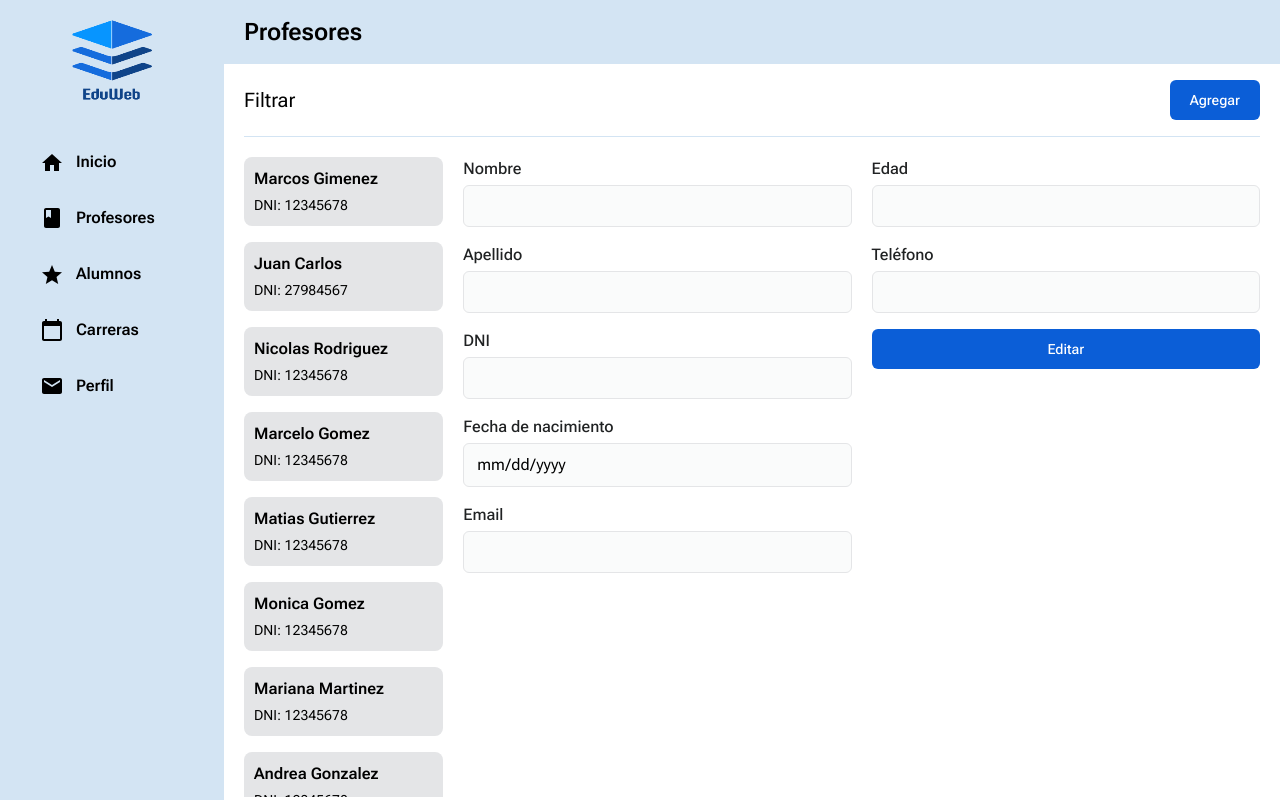
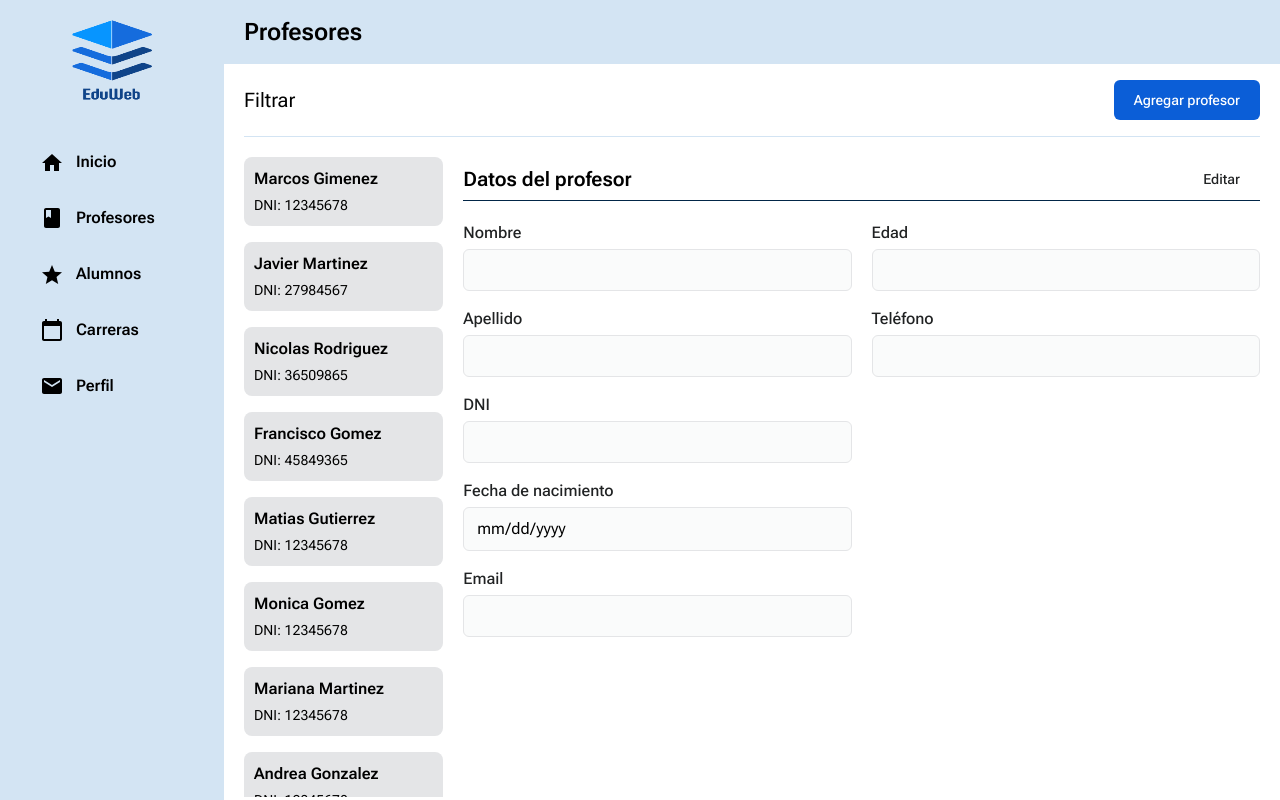
Before and after one commit to No-Country/S7-22-T-NodeReact, a Next.js app in the folder frontend/: page /profesores in a window 1280 px wide. Built offline with nearby package versions, Linux system fonts and the light colour scheme; data requests are answered from the project's data file.

Commit message:
added form functionality

```diff
--- a/frontend/db.json
+++ b/frontend/db.json
@@ -32,9 +32,9 @@
     },
     {
       "id": 2,
-      "firstName": "Juan",
-      "surname": "Carlos",
-      "age": 42,
+      "firstName": "Javier",
+      "surname": "Martinez",
+      "age": "51",
       "email": "juanp@eduweb.com",
       "dni": "27984567",
       "dateOfBirth": "1975-12-03",
@@ -46,17 +46,17 @@
       "surname": "Rodriguez",
       "age": 45,
       "email": "nicolasr@eduweb.com",
-      "dni": 12345678,
+      "dni": "36509865",
       "dateOfBirth": "1975-12-03",
       "phone": 1122334455
     },
     {
       "id": 4,
-      "firstName": "Marcelo",
+      "firstName": "Francisco",
       "surname": "Gomez",
       "age": 42,
       "email": "juang@eduweb.com",
-      "dni": 12345678,
+      "dni": "45849365",
       "dateOfBirth": "1975-12-03",
       "phone": 1122334455
     },
--- a/frontend/src/components/Button.jsx
+++ b/frontend/src/components/Button.jsx
@@ -1,4 +1,4 @@
-const Button = ({ size, variant, text, type, onClick, visible }) => {
+const Button = ({ size, variant, text, type, onClick, visible, name, value }) => {
     let bgColour, borderColour, textColour = '';
     let disabled = false;
 
@@ -23,7 +23,7 @@ const Button = ({ size, variant, text, type, onClick, visible }) => {
         case 'normal':
             bgColour = 'bg-white';
             textColour = 'text-black';
-            borderColour = 'border border-border';
+            // borderColour = 'border border-border';
             break;
         default:
             bgColour = 'bg-primary';
@@ -32,7 +32,13 @@ const Button = ({ size, variant, text, type, onClick, visible }) => {
     }
 
     return (
-        <button type={type} disabled={disabled} onClick={onClick} className={`${size === 'full' ? 'w-full' : '' } ${borderColour} ${bgColour} ${textColour} ${visible ? 'block' : 'hidden'} py-2.5 px-5 rounded-md font-medium text-sm`}>
+        <button
+            type={type}
+            disabled={disabled}
+            onClick={onClick}
+            className={`${size === 'full' ? 'w-full' : '' } ${borderColour} ${bgColour} ${textColour} ${visible ? 'block' : 'hidden'} py-2.5 px-5 rounded-md font-medium text-sm`}
+            name={name}
+            value={value} >
             { text }
         </button>
     )
--- a/frontend/src/components/Layout.jsx
+++ b/frontend/src/components/Layout.jsx
@@ -38,7 +38,7 @@ const Layout = ({ children, name }) => {
                 </div>
             </div>
 
-            <div className='w-full lg:ml-56'>
+            <div className='w-full lg:ml-56 relative'>
                 <div className='bg-secondary h-16 flex items-center justify-between px-5'>
                     <h1 className='text-h3 font-semibold'>{ name }</h1>
 
--- a/frontend/src/pages/profesores/agregar.jsx
+++ b/frontend/src/pages/profesores/agregar.jsx
@@ -1,6 +1,7 @@
 import Layout from "@/components/Layout";
 import Button from "@/components/Button";
 import Link from "next/link";
+import InputField from "@/components/InputField";
 
 const Agregar = () => {
     return (
@@ -11,7 +12,24 @@ const Agregar = () => {
                     <Button text={'Guardar'} variant={'success'} visible={true} />
                 </Link>
             </div>
-            <h1>Form</h1>
+
+            <div className='w-4/5'>
+                <form className='flex gap-5'>
+                    <div className='w-full'>
+                        <InputField label={'Nombre'} type={'text'} name={'firstName'} />
+                        <InputField label={'Apellido'} type={'text'} name={'surname'} />
+                        <InputField label={'DNI'} type={'number'} name={'dni'} />
+                        <InputField label={'Fecha de nacimiento'} type={'date'} name={'dateOfBirth'} />
+                        <InputField label={'Email'} type={'email'} name={'email'} />
+                    </div>
+                    <div className='w-full'>
+                        <InputField label={'Edad'} type={'number'} name={'age'} />
+                        <InputField label={'Teléfono'} type={'number'} name={'phone'} />
+                        <Button text={'Editar'} variant={'interactive'} size={'full'} type={'button'} />
+                        <Button text={'Guardar'} variant={'success'} size={'full'} type={'submit'} />
+                    </div>
+                </form>
+            </div>
         </Layout>
     )
 }
--- a/frontend/src/pages/profesores/index.jsx
+++ b/frontend/src/pages/profesores/index.jsx
@@ -18,16 +18,7 @@ const Profesores = () => {
     });
     const [editStatus, setEditStatus] = useState(false);
     const [saveButton, setSaveButton] = useState(false);
-    // const [inputValue, setInputValue] = useState({
-    //     "id": '',
-    //     "firstName": '',
-    //     "surname": '',
-    //     "age": '',
-    //     "email": '',
-    //     "dni": '',
-    //     "dateOfBirth": '',
-    //     "phone": ''
-    // });
+    const [submitAction, setSubmitAction] = useState('');
     const {id, firstName, surname, age, email, dni, dateOfBirth, phone} = profesor;
 
     const handleChange = (e) => {
@@ -49,17 +40,25 @@ const Profesores = () => {
         setProfesor(data);
     }
 
-    const editProfessor = async (id, oldData) => {
-        const response = await fetch(`http://localhost:3001/professors/${id}`, {
-            method: 'PUT',
-            headers: {
-                'Content-Type': 'application/json'
-            },
-            body: JSON.stringify({
-                ...oldData,
-            })
-        }).then(response => response.json())
-            .then(data => {console.log(data)});
+    const editProfessor = async (id, oldData, e) => {
+        e.preventDefault();
+
+        if (submitAction === 'save') {
+            console.log('update');
+        } else if (submitAction === 'delete') {
+            console.log('delete');
+        }
+
+        // const response = await fetch(`http://localhost:3001/professors/${id}`, {
+        //     method: 'PUT',
+        //     headers: {
+        //         'Content-Type': 'application/json'
+        //     },
+        //     body: JSON.stringify({
+        //         ...oldData,
+        //     })
+        // }).then(response => response.json())
+        //     .then(data => {console.log(data)});
     }
 
     useEffect(() => {
@@ -73,12 +72,24 @@ const Profesores = () => {
         setSaveButton(true);
     }
 
+    const handleSubmit = (e) => {
+        e.preventDefault();
+        let value = '';
+        if (e.target.value === 'save') {
+            value = 'save';
+        } else if (e.target.value === 'delete') {
+            value = 'delete';
+        }
+        setSubmitAction(value);
+        // setSubmitAction(e.target.value); // save or delete
+    }
+
     return (
         <Layout name={'Profesores'}>
             <div className='flex justify-between items-center py-4 border-b border-secondary'>
                 <p className='text-h4'>Filtrar</p>
                 <Link href={'/profesores/agregar'}>
-                    <Button text={'Agregar'} variant={'interactive'} visible={true} />
+                    <Button text={'Agregar profesor'} variant={'interactive'} visible={true} />
                 </Link>
             </div>
 
@@ -86,7 +97,7 @@ const Profesores = () => {
                 <div className='w-1/5 h-[80vh] flex flex-col gap-4 overflow-y-scroll'>
                     {profesores.map((profesor, id) => {
                         return (
-                            <div key={id} className='px-2.5 py-2.5 bg-grey rounded-lg pointer' onClick={() => fetchOneProfessor(profesor.id)}>
+                            <div key={id} className='px-2.5 py-2.5 bg-grey rounded-lg cursor-pointer' onClick={() => fetchOneProfessor(profesor.id)}>
                                 <p className='text-body font-semibold mb-1'>{`${profesor.firstName} ${profesor.surname}`}</p>
                                 <p className='text-body-sm'>DNI: {profesor.dni}</p>
                             </div>
@@ -95,6 +106,12 @@ const Profesores = () => {
                 </div>
 
                 <div className='w-4/5 max-h-40'>
+                    <div className='border-b border-primary flex justify-between items-center mb-5 h-11'>
+                        <h2 className='text-h4 font-semibold'>Datos del profesor</h2>
+                        <Button text={'Editar'} variant={'normal'} type={'button'} visible={!editStatus} onClick={editForm} />
+                        <Button text={'Cancelar'} variant={'normal'} type={'button'} visible={editStatus} onClick={() => setEditStatus(false)} />
+                    </div>
+
                     <form className='flex gap-5' onSubmit={() => editProfessor(profesor.id, profesor)}>
                         <div className='w-full'>
                             <InputField label={'Nombre'} type={'text'} name={'firstName'} disabled={!editStatus} value={firstName} onChange={handleChange} />
@@ -106,8 +123,10 @@ const Profesores = () => {
                         <div className='w-full'>
                             <InputField label={'Edad'} type={'number'} name={'age'} disabled={!editStatus} value={age} onChange={handleChange} />
                             <InputField label={'Teléfono'} type={'number'} name={'phone'} disabled={!editStatus} value={phone} onChange={handleChange} />
-                            <Button text={'Editar'} variant={'interactive'} size={'full'} type={'button'} onClick={editForm} visible={!editStatus} />
-                            <Button text={'Guardar'} variant={'success'} size={'full'} type={'submit'} visible={saveButton} />
+                            <div className={`w-1/6 absolute bottom-0 right-5 flex gap-2 ${editStatus ? 'block' : 'hidden'}`}>
+                                <Button text={'Guardar'} variant={'success'} size={'full'} type={'submit'} visible={saveButton} name={'submitAction'} value={'save'} onClick={handleSubmit} />
+                                <Button text={'Cancelar'} variant={'danger'} size={'full'} type={'submit'} visible={saveButton} name={'submitAction'} value={'delete'} onClick={handleSubmit} />
+                            </div>
                         </div>
                     </form>
                 </div>
```
